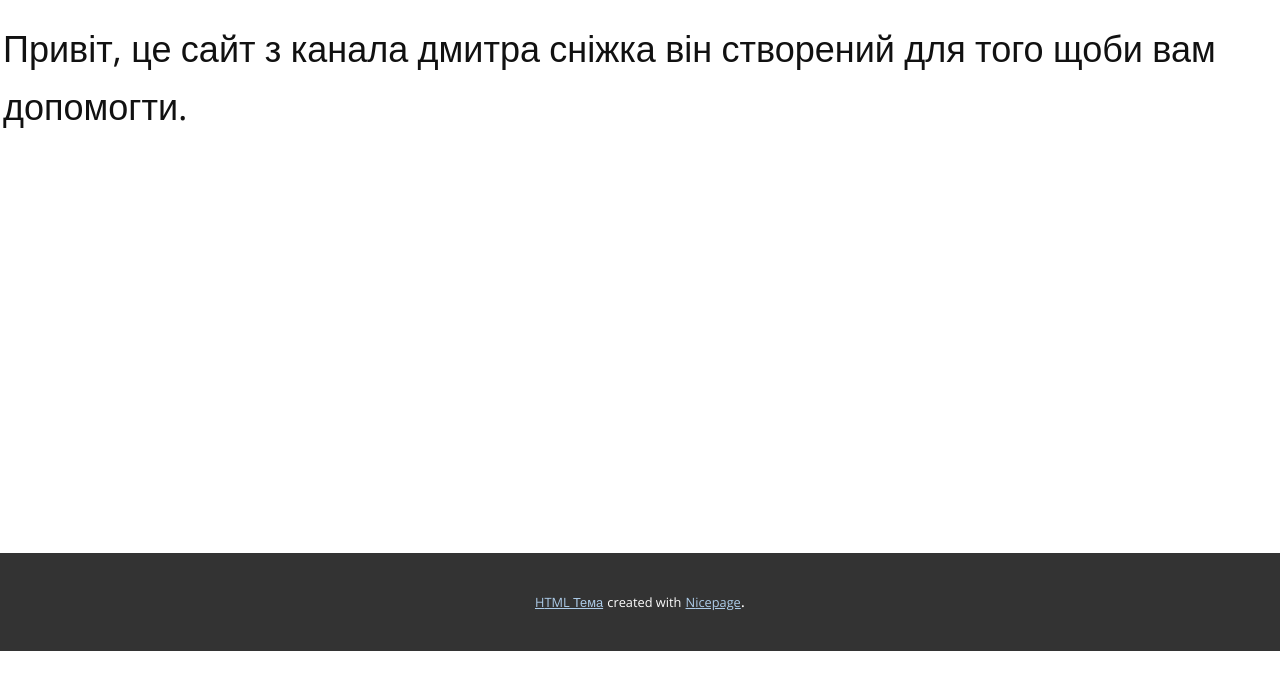
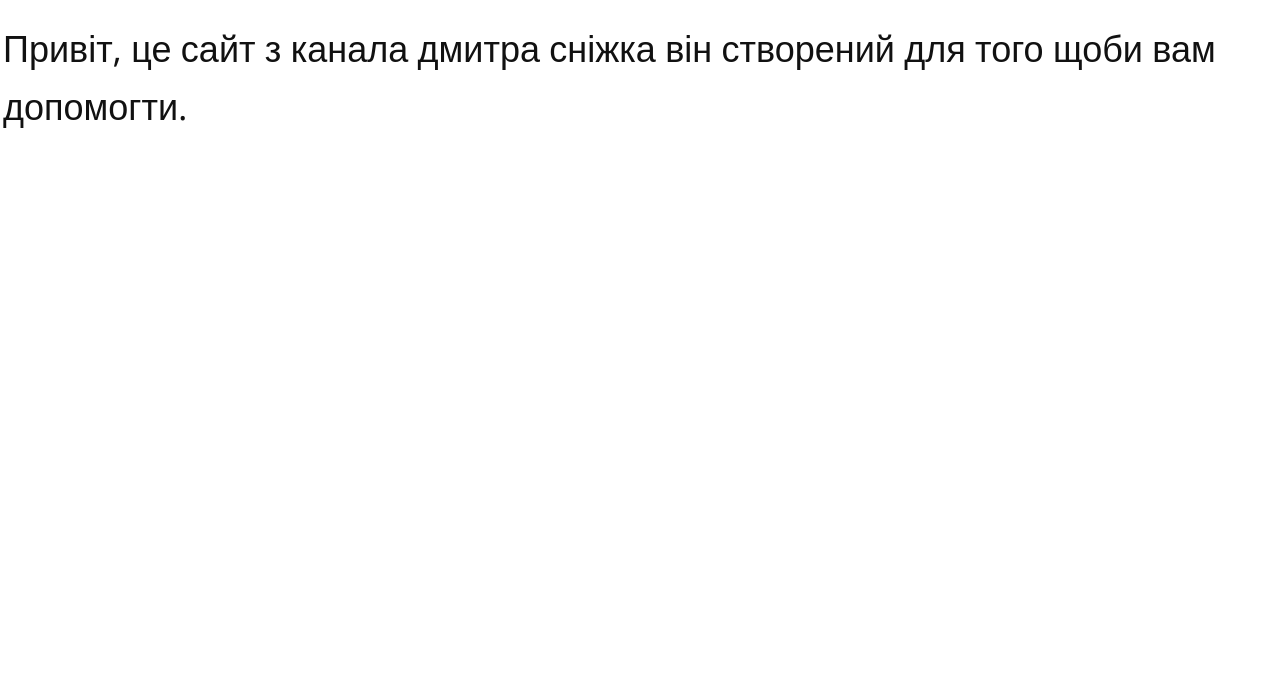
Before and after one commit to shareddimahorvated23/videowindows11tomacos, a plain HTML site: page Help.html in a window 1280 px wide. Drawn offline with nearby package versions, Linux system fonts and the light colour scheme.

Commit message:
Update Help.html

```diff
--- a/Help.html
+++ b/Help.html
@@ -36,16 +36,6 @@
 
 
 
-    <section class="u-backlink u-clearfix u-grey-80">
-      <a class="u-link" href="https://nicepage.com/html-templates" target="_blank">
-        <span>HTML Тема</span>
-      </a>
-      <p class="u-text">
-        <span>created with</span>
-      </p>
-      <a class="u-link" href="https://nicepage.com/html-templates" target="_blank">
-        <span>Nicepage</span>
-      </a>.
     </section>
   </body>
 </html>
```
